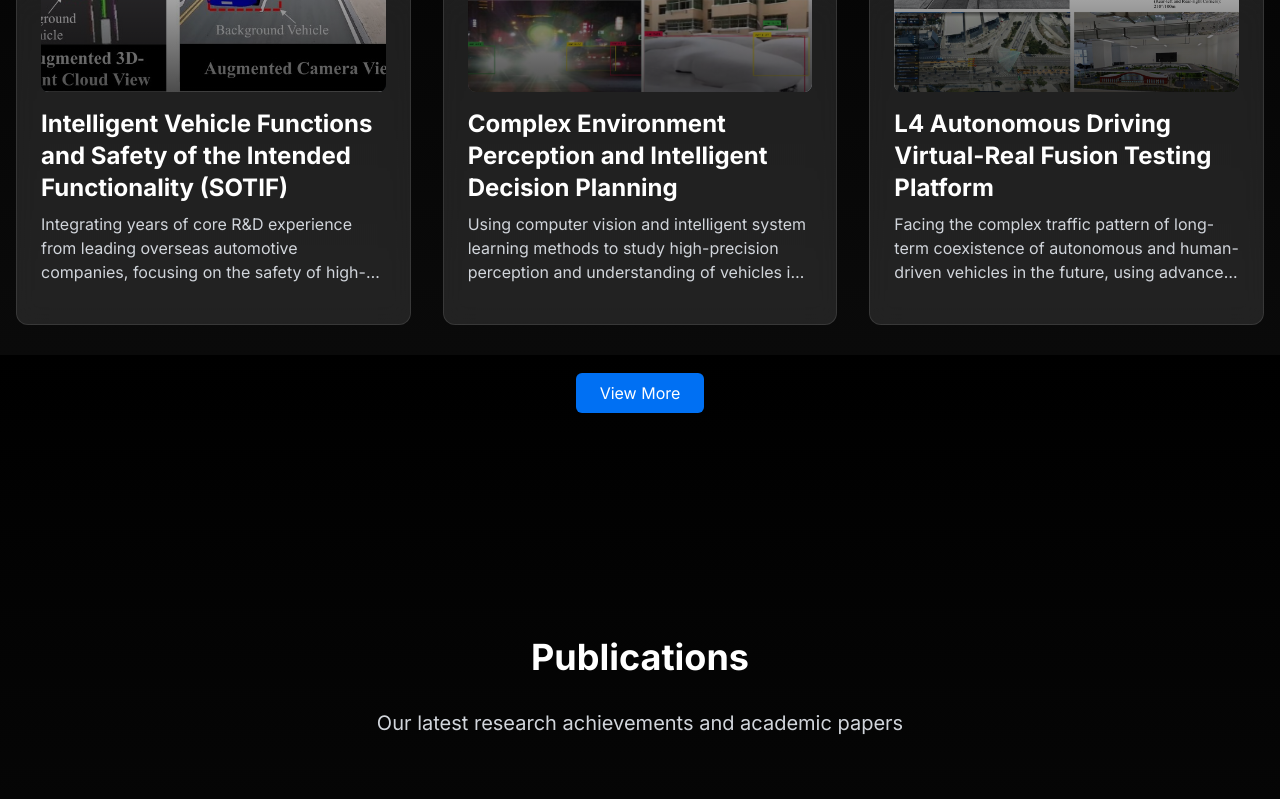
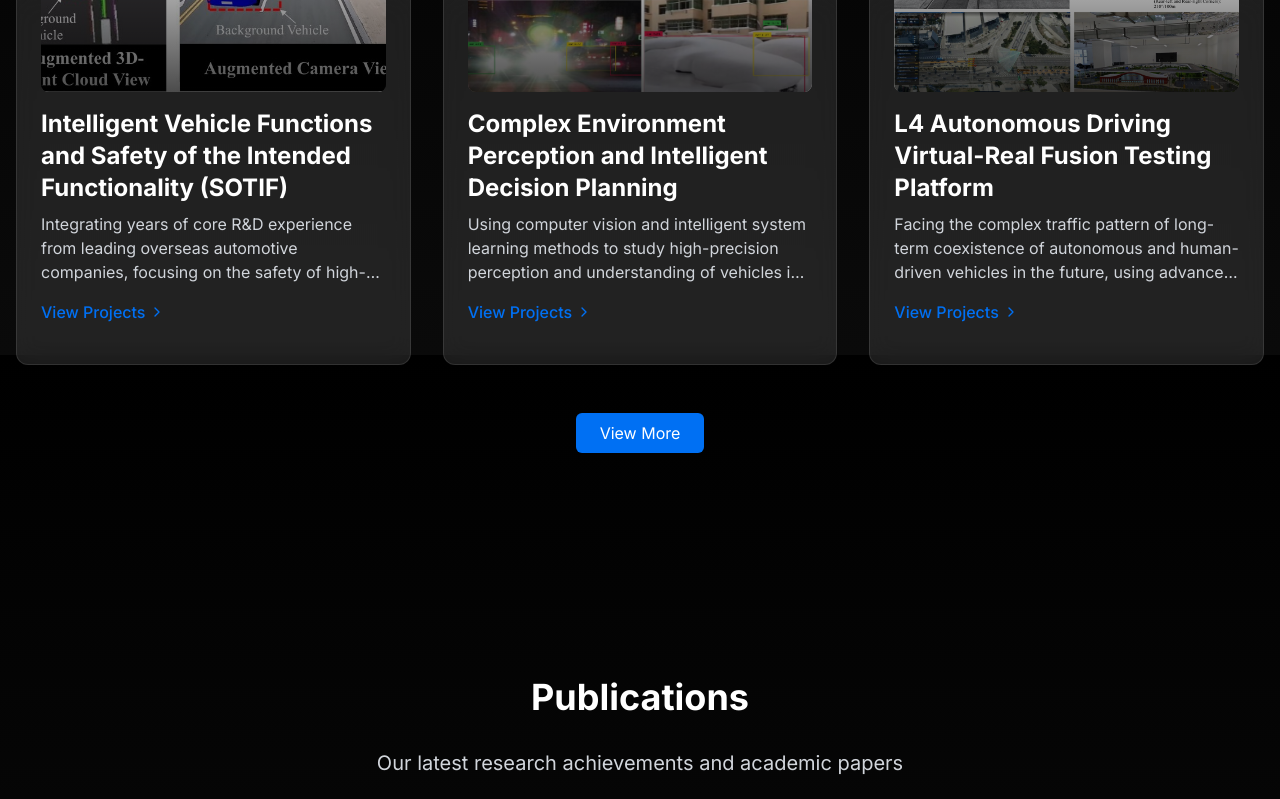
Before and after one commit to zs077/lab-website, a Next.js app: page / in a window 1280 px wide. Shown: the part 1245-2044 px from the top of the page. Built offline with nearby package versions, Linux system fonts and the light colour scheme.

Commit message:
主页研究方向支持展开并更新默认英文展示

```diff
--- a/src/components/ResearchHighlights.tsx
+++ b/src/components/ResearchHighlights.tsx
@@ -1,11 +1,12 @@
 'use client';
 
+import { useState } from 'react';
 import { motion } from 'framer-motion';
 import { useInView } from 'react-intersection-observer';
 import { useTranslation } from 'react-i18next';
 import Link from 'next/link';
 import Image from 'next/image';
-import { FiImage } from 'react-icons/fi';
+import { FiImage, FiChevronRight } from 'react-icons/fi';
 import { researchAreas } from '@/data/research';
 
 // ============================================================
@@ -18,6 +19,7 @@ import { researchAreas } from '@/data/research';
 export default function ResearchHighlights() {
   const { t, i18n } = useTranslation();
   const lang: 'zh' | 'en' = i18n.language?.startsWith('zh') ? 'zh' : 'en';
+  const [expandedIds, setExpandedIds] = useState<number[]>([]);
 
   const [ref, inView] = useInView({
     triggerOnce: true,
@@ -26,6 +28,12 @@ export default function ResearchHighlights() {
 
   // 取前 3 个研究方向（修改数字可改变显示数量）
   const highlightedAreas = researchAreas.slice(0, 3);
+
+  const toggleExpanded = (id: number) => {
+    setExpandedIds((prev) =>
+      prev.includes(id) ? prev.filter((item) => item !== id) : [...prev, id]
+    );
+  };
 
   return (
     <section id="research" ref={ref} className="py-16">
@@ -49,7 +57,10 @@ export default function ResearchHighlights() {
       </div>
 
       <div className="grid grid-cols-1 md:grid-cols-3 gap-8">
-        {highlightedAreas.map((area, index) => (
+        {highlightedAreas.map((area, index) => {
+          const isExpanded = expandedIds.includes(area.id);
+
+          return (
             <motion.div
               key={area.id}
               initial={{ opacity: 0, y: 30 }}
@@ -82,10 +93,37 @@ export default function ResearchHighlights() {
                 {area.title[lang]}
               </h3>
 
-            {/* 描述（截取前 100 字） */}
-            <p className="text-gray-300 mb-4 line-clamp-3">
+              {/* 描述 */}
+              <p className={`text-gray-300 mb-4 ${isExpanded ? '' : 'line-clamp-3'}`}>
                 {area.description[lang]}
               </p>
+
+              {/* 详细介绍展开 */}
+              <button
+                onClick={() => toggleExpanded(area.id)}
+                className="flex items-center text-primary hover:text-blue-400 transition-colors font-medium mb-4"
+              >
+                {isExpanded ? t('research.hideProjects') : t('research.viewProjects')}
+                <FiChevronRight
+                  className={`ml-1 transition-transform duration-300 ${isExpanded ? 'rotate-90' : ''}`}
+                />
+              </button>
+
+              {isExpanded && (
+                <motion.ul
+                  initial={{ opacity: 0, height: 0 }}
+                  animate={{ opacity: 1, height: 'auto' }}
+                  exit={{ opacity: 0, height: 0 }}
+                  transition={{ duration: 0.3 }}
+                  className="pl-5 mb-4 space-y-2 text-gray-300"
+                >
+                  {area.projects.map((project, pIndex) => (
+                    <li key={pIndex} className="list-disc list-outside">
+                      {project[lang]}
+                    </li>
+                  ))}
+                </motion.ul>
+              )}
 
               {/* "了解更多"链接 */}
               {area.link && (
@@ -111,7 +149,8 @@ export default function ResearchHighlights() {
                 </Link>
               )}
             </motion.div>
-        ))}
+          );
+        })}
       </div>
 
       <div className="text-center mt-12">
```
Lines whose indentation alone changed are shown as unchanged.
